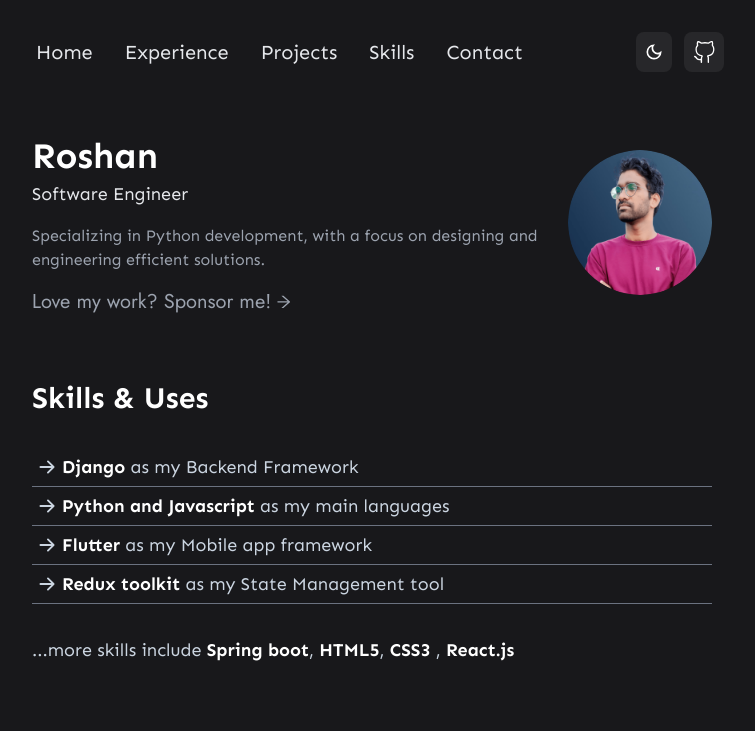
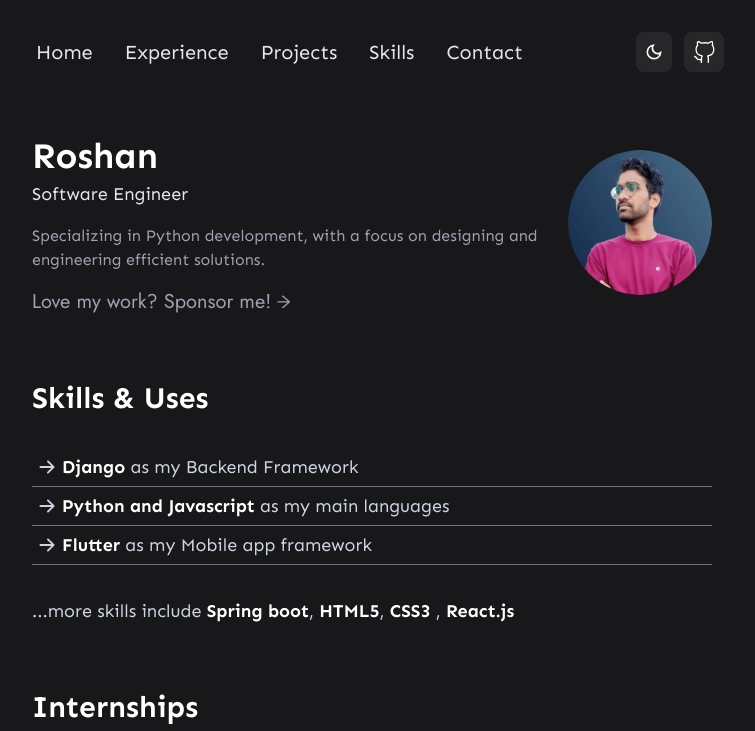
Before and after one commit to crazycodeop/Portfolio_new, a Next.js app: page / in a window 1280 px wide. Shown: the top 731 px of the page, without its empty margins (268-1023 px from the left). Built offline with nearby package versions, Linux system fonts and the light colour scheme.

Commit message:
Update Skills.tsx

```diff
--- a/components/Skills/Skills.tsx
+++ b/components/Skills/Skills.tsx
@@ -22,11 +22,11 @@ export const Skills = () => (
         &nbsp;as my Mobile app framework
       </p>
 
-      <p className="flex flex-row flex-wrap items-center border-b-[0.1px] border-gray-500 py-1 dark:text-slate-300 text-slate-600">
+    {/* <p className="flex flex-row flex-wrap items-center border-b-[0.1px] border-gray-500 py-1 dark:text-slate-300 text-slate-600">
         <BsArrowRightShort size="30" />
         <span className="dark:text-white font-bold">Redux toolkit</span>
         &nbsp;as my State Management tool
-      </p>
+      </p> */}
     </div>
 
     <p className="text-lg font-medium dark:text-slate-300 text-slate-600">
```
